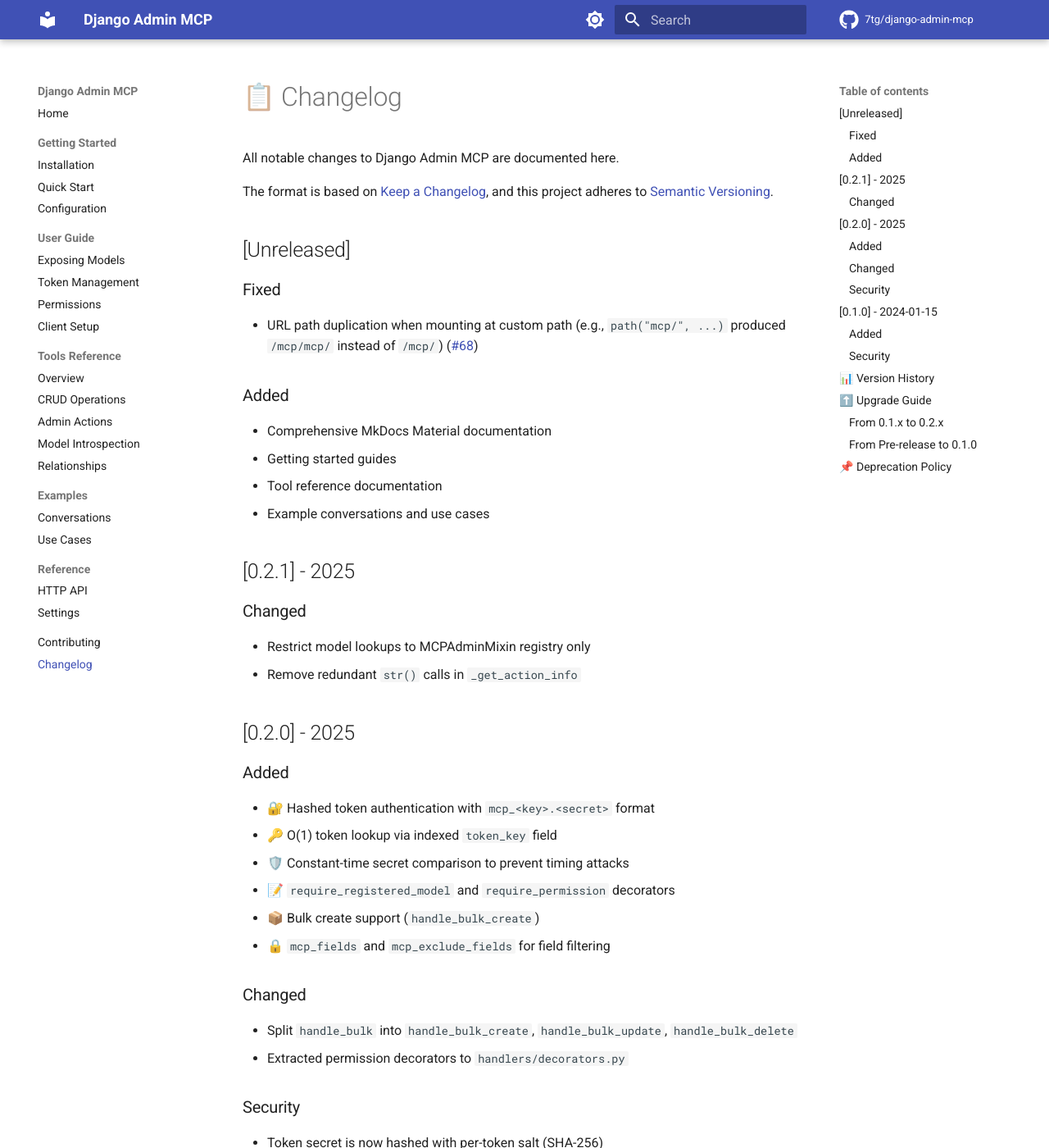
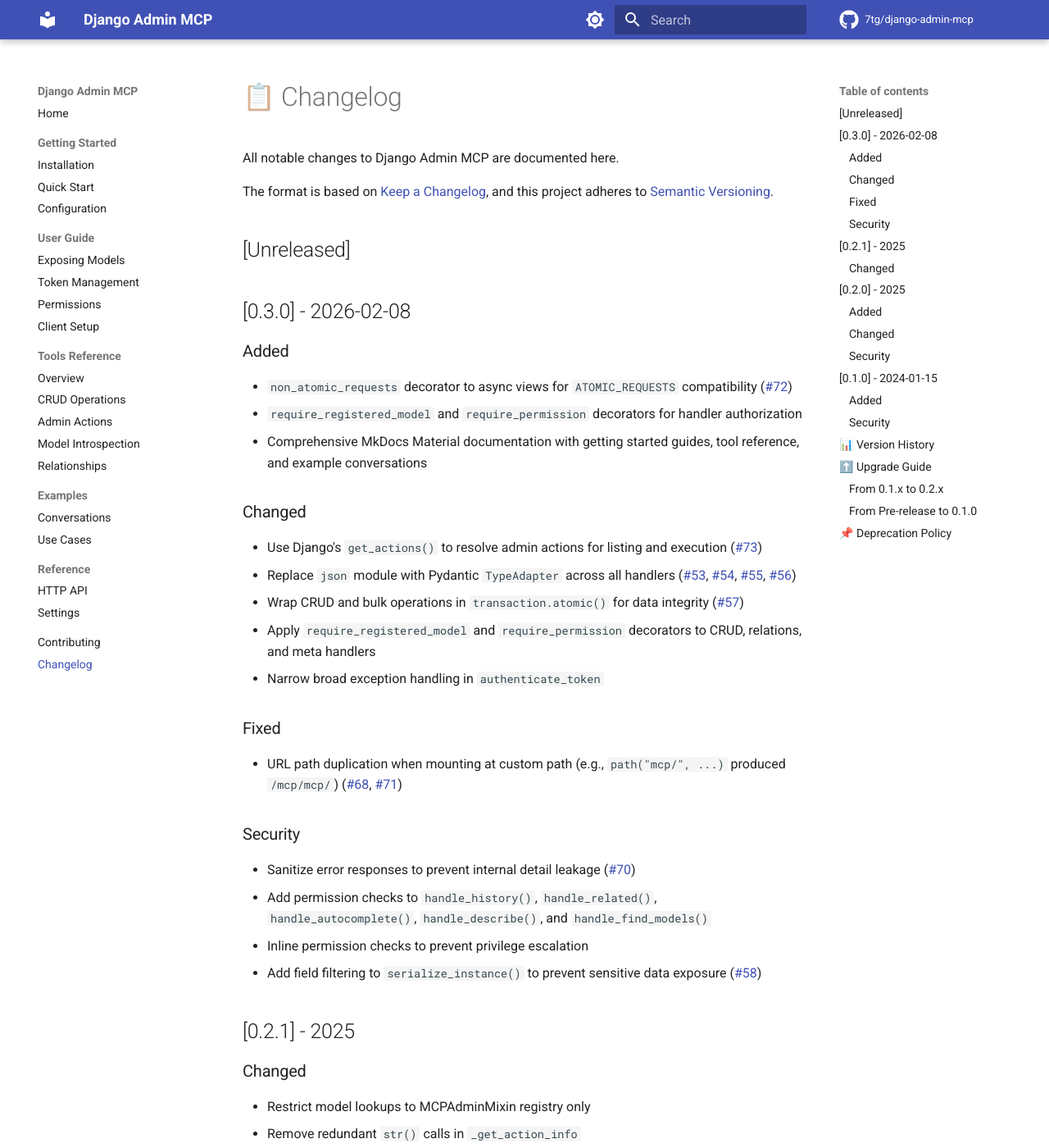
Before and after one commit to 7tg/django-admin-mcp, an MkDocs documentation site: the page built from docs/changelog.md, in a window 1280 px wide and 1400 px high. Shown: the whole window at 82% size. Built offline with MkDocs 1.6.1 and Material for MkDocs 9.7.7, drawn with Linux system fonts in a browser that asks for light colours; comment, search, counter and statistics services are not loaded.

Commit message:
Bump version to 0.3.0

```diff
--- a/django_admin_mcp/__init__.py
+++ b/django_admin_mcp/__init__.py
@@ -4,7 +4,7 @@
 
 from django_admin_mcp.mixin import MCPAdminMixin
 
-__version__ = "0.1.0"
+__version__ = "0.3.0"
 __author__ = "Barbaros Goren"
 __email__ = "gorenbarbaros@gmail.com"
 __all__ = [
--- a/docs/changelog.md
+++ b/docs/changelog.md
@@ -7,14 +7,28 @@
 
 ## [Unreleased]
 
-### Fixed
-- URL path duplication when mounting at custom path (e.g., `path("mcp/", ...)` produced `/mcp/mcp/` instead of `/mcp/`) ([#68](https://github.com/7tg/django-admin-mcp/issues/68))
+## [0.3.0] - 2026-02-08
 
 ### Added
-- Comprehensive MkDocs Material documentation
-- Getting started guides
-- Tool reference documentation
-- Example conversations and use cases
+- `non_atomic_requests` decorator to async views for `ATOMIC_REQUESTS` compatibility ([#72](https://github.com/7tg/django-admin-mcp/issues/72))
+- `require_registered_model` and `require_permission` decorators for handler authorization
+- Comprehensive MkDocs Material documentation with getting started guides, tool reference, and example conversations
+
+### Changed
+- Use Django's `get_actions()` to resolve admin actions for listing and execution ([#73](https://github.com/7tg/django-admin-mcp/issues/73))
+- Replace `json` module with Pydantic `TypeAdapter` across all handlers ([#53](https://github.com/7tg/django-admin-mcp/issues/53), [#54](https://github.com/7tg/django-admin-mcp/issues/54), [#55](https://github.com/7tg/django-admin-mcp/issues/55), [#56](https://github.com/7tg/django-admin-mcp/issues/56))
+- Wrap CRUD and bulk operations in `transaction.atomic()` for data integrity ([#57](https://github.com/7tg/django-admin-mcp/issues/57))
+- Apply `require_registered_model` and `require_permission` decorators to CRUD, relations, and meta handlers
+- Narrow broad exception handling in `authenticate_token`
+
+### Fixed
+- URL path duplication when mounting at custom path (e.g., `path("mcp/", ...)` produced `/mcp/mcp/`) ([#68](https://github.com/7tg/django-admin-mcp/issues/68), [#71](https://github.com/7tg/django-admin-mcp/issues/71))
+
+### Security
+- Sanitize error responses to prevent internal detail leakage ([#70](https://github.com/7tg/django-admin-mcp/issues/70))
+- Add permission checks to `handle_history()`, `handle_related()`, `handle_autocomplete()`, `handle_describe()`, and `handle_find_models()`
+- Inline permission checks to prevent privilege escalation
+- Add field filtering to `serialize_instance()` to prevent sensitive data exposure ([#58](https://github.com/7tg/django-admin-mcp/issues/58))
 
 ## [0.2.1] - 2025
 
@@ -66,6 +80,7 @@
 
 | Version | Python | Django |
 |---------|--------|--------|
+| 0.3.0 | 3.10+ | 3.2+ |
 | 0.2.1 | 3.10+ | 3.2+ |
 | 0.2.0 | 3.10+ | 3.2+ |
 | 0.1.0 | 3.10+ | 3.2+ |
--- a/pyproject.toml
+++ b/pyproject.toml
@@ -4,7 +4,7 @@
 
 [project]
 name = "django-admin-mcp"
-version = "0.2.1"
+version = "0.3.0"
 description = "Django admin MCP integration - expose Django admin models to MCP clients"
 readme = "README.md"
 requires-python = ">=3.10"
```
Also changed, not shown: 1 other file.
